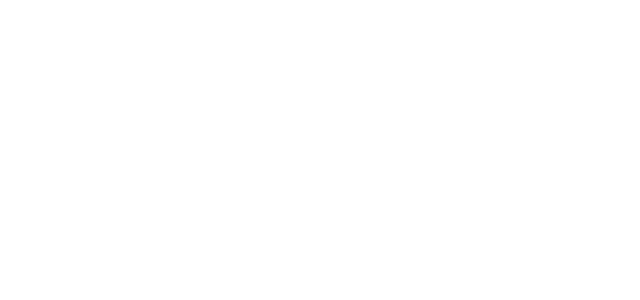
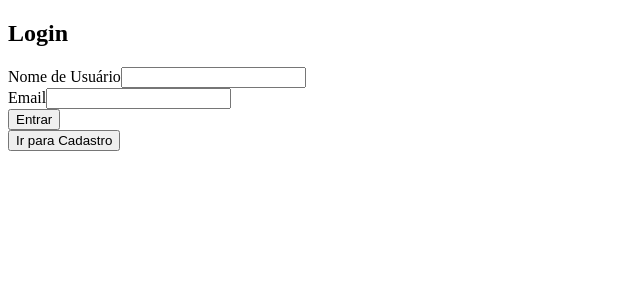
Before and after one commit to ryanvetoriano/ReactHookForm-json-server, a React app in the folder access-control-cp/access-control-cp/: page / in a window 1280 px wide. Shown: the top 300 px of the page, without its empty margins (0-640 px from the left). Built offline with nearby package versions, Linux system fonts and the light colour scheme; the HTML template or start-up script is replaced by a standard one.

Commit message:
feat - Adicionando form com os campos obrigatórios Nome de Usuário e Email, mensagens de erro e botão para ir para cadastro.

```diff
--- a/access-control-cp/access-control-cp/src/routes/Login/index.tsx
+++ b/access-control-cp/access-control-cp/src/routes/Login/index.tsx
@@ -12,7 +12,7 @@
 
   const navigate = useNavigate();
 
-  const onSubmit = async (data: User) => {
+  const onSubmit = async (data: TipoLogin) => {
     const res = await fetch(
       `http://localhost:3001/usuarios?nomeUsuario=${data.nomeUsuario}&email=${data.email}`
     );
@@ -24,8 +24,39 @@
     }
 
     localStorage.setItem("loggedUser", JSON.stringify(users[0]));
+    alert("Login realizado com sucesso!");
     navigate("/home");
   };
 
-  return <main></main>;
+  return (
+    <main>
+      <form onSubmit={handleSubmit(onSubmit)}>
+        <h2>Login</h2>
+        <div>
+          <label>Nome de Usuário</label>
+          <input
+            {...register("nomeUsuario", {
+              required: "Nome de usuário é obrigatório",
+            })}
+          />
+          {errors.nomeUsuario && <p>{errors.nomeUsuario.message}</p>}
+        </div>
+        <div>
+          <label>Email</label>
+          <input
+            {...register("email", {
+              required: "Email é obrigatório",
+              pattern: { value: /^\S+@\S+$/i, message: "Email inválido" },
+            })}
+          />
+          {errors.email && <p>{errors.email.message}</p>}
+        </div>
+        <button type="submit">Entrar</button>
+        <br />
+        <button type="button" onClick={() => navigate("/cadastro")}>
+          Ir para Cadastro
+        </button>
+      </form>
+    </main>
+  );
 }
```
